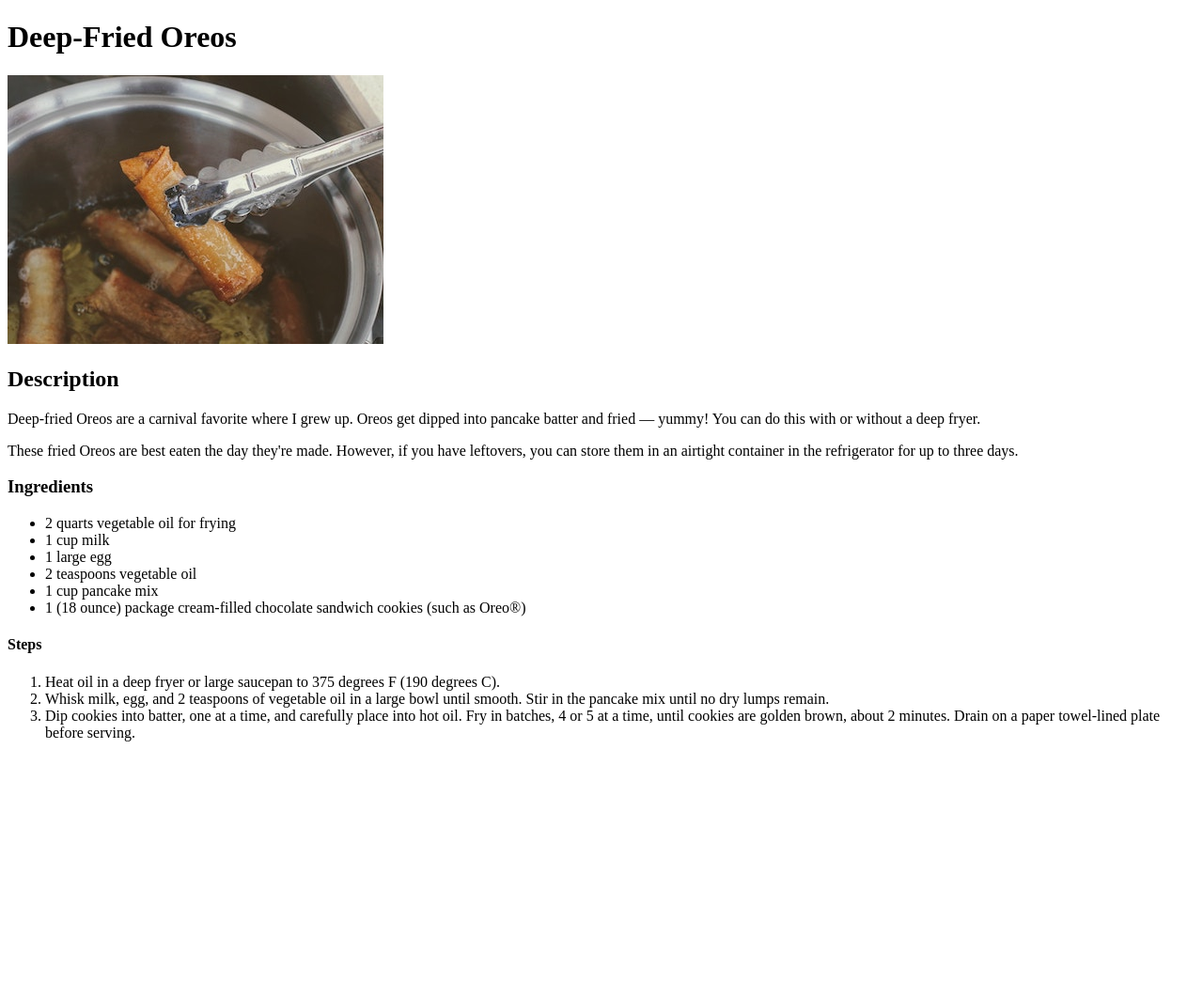
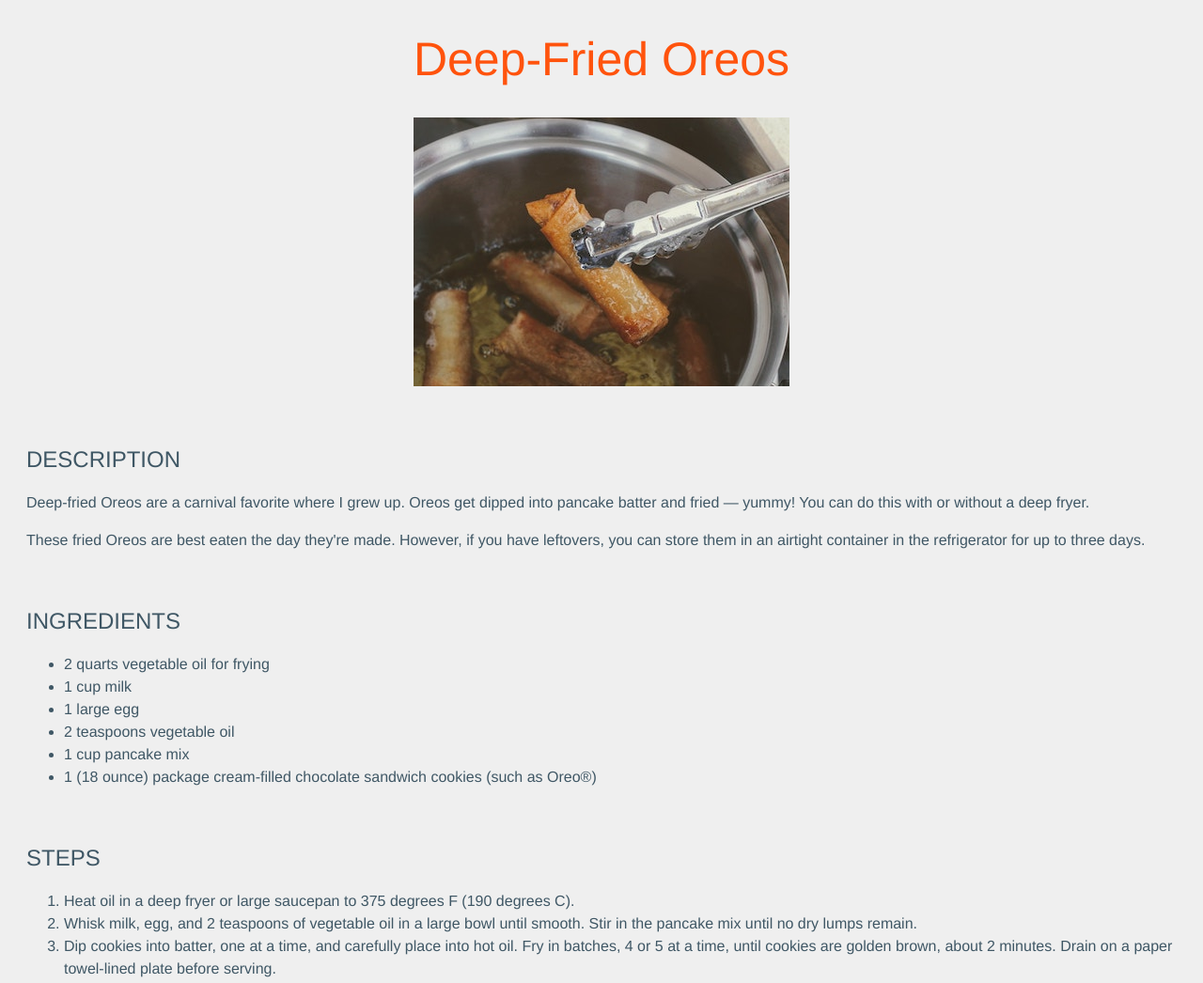
Before and after one commit to bigfantalove/odin-recipes, a plain HTML site: page recipes/Deep-Fried-Oreos.html in a window 1280 px wide. Shown: the whole page at 94% size. Before the commit the page ends 805 px from the top, so only its background shows below. Drawn offline with Linux system fonts and the light colour scheme.

Commit message:
ajout du padding margin vreation de classe couleur

```diff
--- a/recipes/Deep-Fried-Oreos.html
+++ b/recipes/Deep-Fried-Oreos.html
@@ -4,22 +4,27 @@
     <meta charset="UTF-8">
 
     <title>Deep-Fried Oreos</title>
+    <link rel="stylesheet" href="../style.css">
+
 </head>
 
 <body>
 
     <h1>Deep-Fried Oreos</h1>
 
+<div class="images">
     <img src="../images/Oreos.jpg" alt="a deep-fried oreos">
+</div>
 
+<div class="tape">
+    <h2>Description</h2>
+        <p class="text">Deep-fried Oreos are a carnival favorite where I grew up. Oreos get dipped into pancake batter and fried — yummy! You can do this with or without a deep fryer.</p>
+        <p class="text">These fried Oreos are best eaten the day they're made. However, if you have leftovers, you can store them in an airtight container in the refrigerator for up to three days.</p>
+</div>
 
-<h2>Description</h2>
-
-    <p>Deep-fried Oreos are a carnival favorite where I grew up. Oreos get dipped into pancake batter and fried — yummy! You can do this with or without a deep fryer.</p>
-    <p>These fried Oreos are best eaten the day they're made. However, if you have leftovers, you can store them in an airtight container in the refrigerator for up to three days.</p>
-
-    <h3>Ingredients</h3>
-     <ul>
+<div class="tape">
+    <h2>Ingredients</h2>
+     <ul class="text">
         <li>2 quarts vegetable oil for frying</li>
         <li>1 cup milk</li>
         <li>1 large egg</li>
@@ -27,13 +32,16 @@
         <li>1 cup pancake mix</li>
         <li>1 (18 ounce) package cream-filled chocolate sandwich cookies (such as Oreo®)</li>
      </ul>
+</div>
 
-    <h4>Steps</h4>
-     <ol>
-        <li>Heat oil in a deep fryer or large saucepan to 375 degrees F (190 degrees C).</li>
-        <li>Whisk milk, egg, and 2 teaspoons of vegetable oil in a large bowl until smooth. Stir in the pancake mix until no dry lumps remain.</li>
-        <li>Dip cookies into batter, one at a time, and carefully place into hot oil. Fry in batches, 4 or 5 at a time, until cookies are golden brown, about 2 minutes. Drain on a paper towel-lined plate before serving.</li>
-     </ol>
+<div class="tape">
+    <h2>Steps</h2>
+         <ol class="text">
+             <li>Heat oil in a deep fryer or large saucepan to 375 degrees F (190 degrees C).</li>
+             <li>Whisk milk, egg, and 2 teaspoons of vegetable oil in a large bowl until smooth. Stir in the pancake mix until no dry lumps remain.</li>
+             <li>Dip cookies into batter, one at a time, and carefully place into hot oil. Fry in batches, 4 or 5 at a time, until cookies are golden brown, about 2 minutes. Drain on a paper towel-lined plate before serving.</li>
+         </ol>
+ </div>
 
 </body>
 </html>
--- /dev/null
+++ b/style.css
@@ -0,0 +1,36 @@
+body {
+    font-family: helvetica, arial, sans-serif;
+    background-color: rgb(239, 239, 239);
+}
+
+h1 {
+    color: rgb(255, 83, 13);
+
+    text-align: center;
+
+    font-size: 50px;
+    font-weight: 400;
+}
+
+h2 {color: rgb(63, 87, 101);;
+font-weight: 400;
+text-transform: uppercase;
+}
+
+
+.text {
+    color: rgb(63, 87, 101);
+    line-height: 1.5;
+}
+
+.images {
+    text-align: center;
+    margin-bottom: 60px;
+    margin-top: 0px;
+}
+
+
+.tape {
+
+    margin: 60px 20px;
+}
```
Also changed, not shown: index.html (+3 -1 lines), recipes/Cuban-Ropa-Vieja.html (+20 -14 lines), recipes/Funnel-Cake.html (+17 -9 lines).
